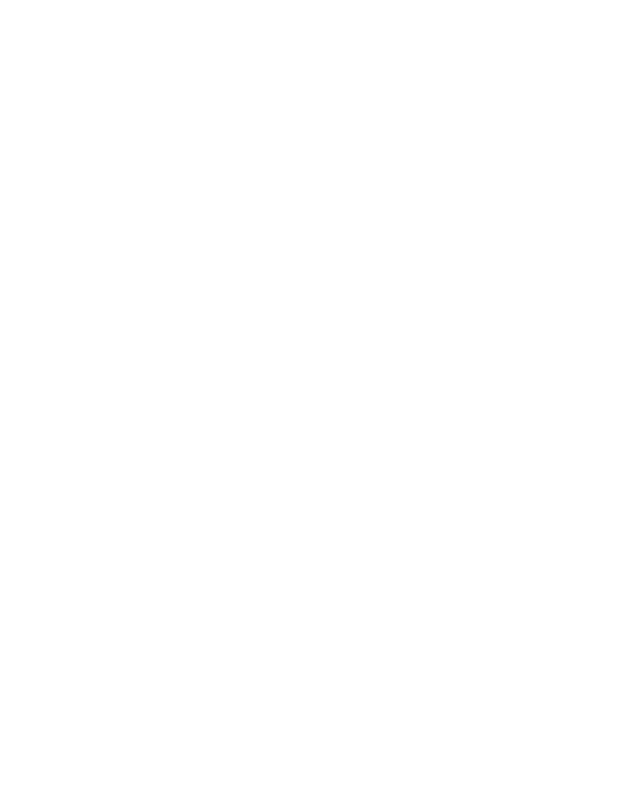
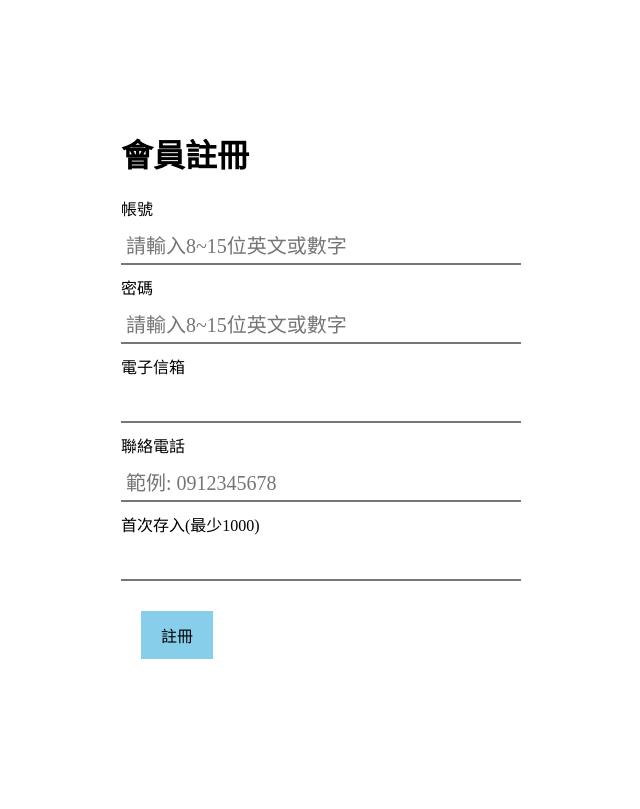
Before and after one commit to Toby-Yuan/RD5-Assignment, a PHP site: page /create.php in a window 1280 px wide. Before the commit the part shown is empty. Shown: the whole page, without its empty margins (299-939 px from the left). Run offline with PHP 8.4, Linux system fonts and the light colour scheme.

Commit message:
create : 初切+樣式1

```diff
--- a/CSS/createStyle.css
+++ b/CSS/createStyle.css
@@ -6,4 +6,39 @@
           box-sizing: border-box;
   font-family: 微軟正黑體;
 }
+
+form {
+  width: 500px;
+  margin: 100px auto;
+  padding: 30px;
+}
+
+form h1 {
+  margin-bottom: 20px;
+}
+
+form .inputText {
+  display: block;
+  margin: 10px 0;
+  width: 400px;
+  outline: 0;
+  border-width: 0 0 2px;
+  padding: 5px;
+  font-size: 20px;
+}
+
+form .btn {
+  margin: 20px;
+  border: 2px solid rgba(0, 0, 0, 0);
+  background: skyblue;
+  padding: 10px 18px;
+  font-size: 16px;
+  -webkit-transition: 0.5s;
+  transition: 0.5s;
+}
+
+form .btn:hover {
+  background: white;
+  border: 2px solid black;
+}
 /*# sourceMappingURL=createStyle.css.map */
--- a/CSS/createStyle.scss
+++ b/CSS/createStyle.scss
@@ -4,3 +4,37 @@
     box-sizing: border-box;
     font-family: 微軟正黑體;
 }
+
+form{
+    width: 500px;
+    margin: 100px auto;
+    padding: 30px;
+
+    h1{
+        margin-bottom: 20px;
+    }
+
+    .inputText{
+        display: block;
+        margin: 10px 0;
+        width: 400px;
+        outline: 0;
+        border-width: 0 0 2px;
+        padding: 5px;
+        font-size: 20px;
+    }
+
+    .btn{
+        margin: 20px;
+        border: 2px solid rgba(0, 0, 0, 0);
+        background: skyblue;
+        padding: 10px 18px;
+        font-size: 16px;
+        transition: 0.5s;
+
+        &:hover{
+            background: white;
+            border: 2px solid black;
+        }
+    }
+}
--- a/create.php
+++ b/create.php
@@ -7,6 +7,22 @@
     <link rel="stylesheet" href="CSS/createStyle.css">
 </head>
 <body>
-
+    <form action="" method="post">
+        <h1>會員註冊</h1>
+        <label for="userName">帳號</label>
+        <input type="text" name="userName" id="userName" pattern="\w{8, 15}"
+            placeholder="請輸入8~15位英文或數字" required class="inputText">
+        <label for="userPassword">密碼</label>
+        <input type="password" name="userPassword" id="userPassword" pattern="\w{8, 15}"
+            placeholder="請輸入8~15位英文或數字" required class="inputText">
+        <label for="email">電子信箱</label>
+        <input type="text" name="email" id="email" pattern="\w+([.-]\w+)*@\w+([.]\w+)+" required class="inputText">
+        <label for="phone">聯絡電話</label>
+        <input type="text" name="phone" id="phone" pattern="\d{10}"
+            placeholder="範例: 0912345678" required class="inputText">
+        <label for="money">首次存入(最少1000)</label>
+        <input type="text" name="money" id="money" pattern="\d{4,}" required class="inputText">
+        <input type="submit" value="註冊" name="create" class="btn">
+    </form>
 </body>
 </html>
```
Also changed, not shown: 1 other file.
